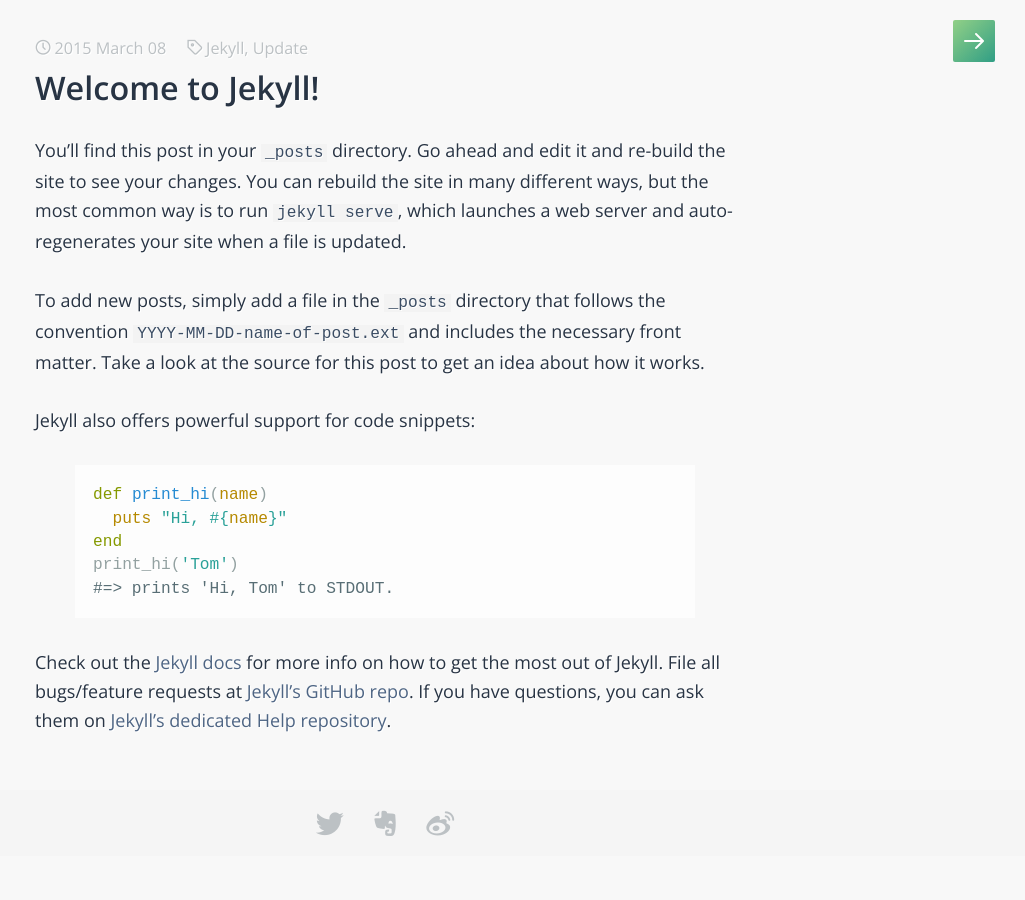
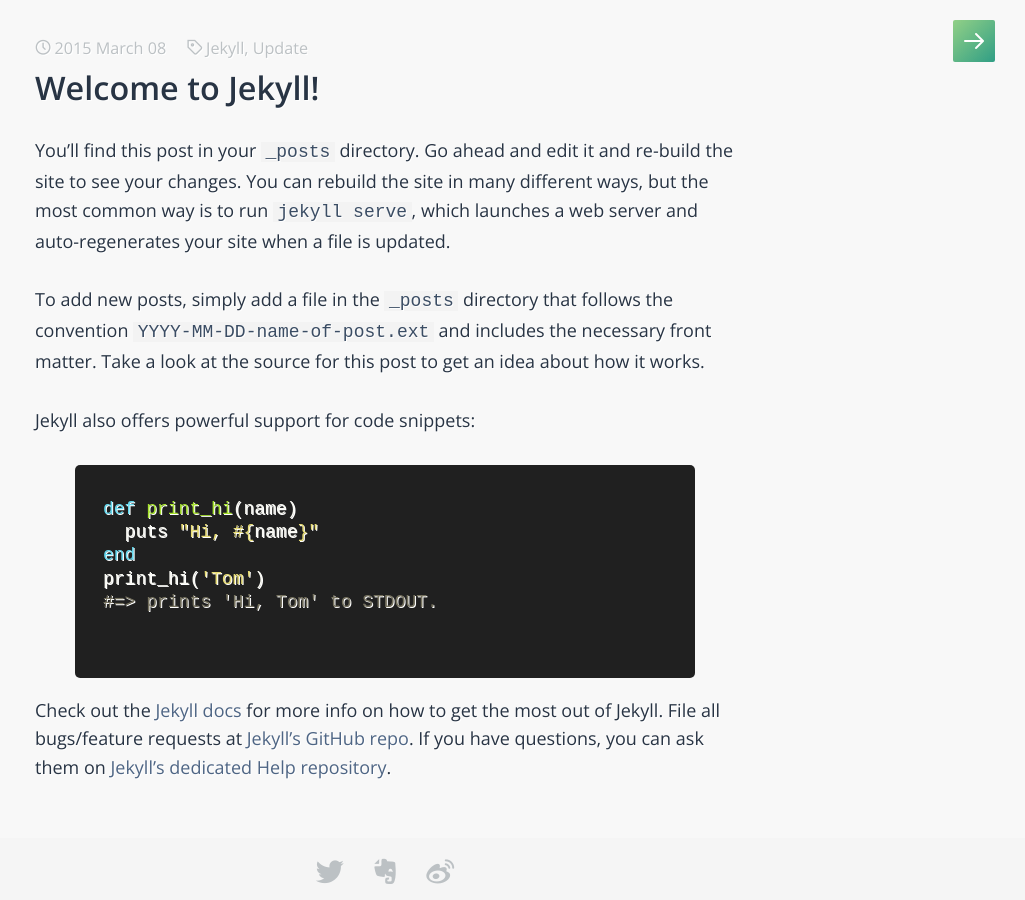
Before and after one commit to hipeace86/hipeace86.github.io, a Jekyll site: the page built from _posts/2015-03-08-welcome-to-jekyll.markdown, in a window 1280 px wide. Shown: the whole page, without its empty margins (255-1280 px from the left). Built offline with Jekyll 4.4.1, drawn with Linux system fonts in a browser that asks for light colours; some web fonts are replaced.

Commit message:
pygments theme

```diff
--- a/_includes/head.html
+++ b/_includes/head.html
@@ -8,8 +8,7 @@
   <meta name="description" content="{% if page.excerpt %}{{ page.excerpt | strip_html | strip_newlines | truncate: 160 }}{% else %}{{ site.description }}{% endif %}">
 
   <link href='http://fonts.googleapis.com/css?family=Open+Sans:400,400italic,600|Droid+Sans+Mono' rel='stylesheet' type='text/css'>
-  <link rel="stylesheet" href="{{ "/css/main.css" | prepend: site.baseurl }}">
-  <link rel="stylesheet" href="{{ "/css/pygments.css" | prepend: site.baseurl }}">
+  <link rel="stylesheet" href="{{ "/css/main.css" | prepend: site.baseurl }}" rel='stylesheet' type='text/css'>
   <link rel="canonical" href="{{ page.url | replace:'index.html','' | prepend: site.baseurl | prepend: site.url }}">
   <link rel="alternate" type="application/rss+xml" title="{{ site.title }}" href="{{ "/feed.xml" | prepend: site.baseurl | prepend: site.url }}" />
 
--- a/_sass/5-post.sass
+++ b/_sass/5-post.sass
@@ -96,7 +96,7 @@
 
   code
     font-family: $post-code-font
-    font-size: .9em
+    font-size: 1em
 
   *:not(pre) > code
     padding: 0 .25em
@@ -108,7 +108,6 @@
     margin-bottom: $post-paragraph-spacing
     padding: 1em
     line-height: 1.3
-    background: $post-code-block-bg
     overflow: auto
     -webkit-overflow-scrolling: touch
     &::-webkit-scrollbar
--- a/_sass/8-code.scss
+++ b/_sass/8-code.scss
@@ -1,72 +1,78 @@
-// https://gist.github.com/edwardhotchkiss/2005058
+.highlight {
+      white-space: pre;
+        overflow: auto;
+          word-wrap: normal; /* horizontal scrolling */
+            -moz-border-radius: 5px;
+              -webkit-border-radius: 5px;
+                border-radius: 5px;
+                  padding: 15px;
+                    padding-left: 10px;
+                      background: #202020;
+                        color: #C1C2C3;
+                    }
 
-.lineno { color: #BCC1C4 }
 
-.highlight .c { color: #586E75 } /* Comment */
-.highlight .err { color: #93A1A1 } /* Error */
-.highlight .g { color: #93A1A1 } /* Generic */
-.highlight .k { color: #859900 } /* Keyword */
-.highlight .l { color: #93A1A1 } /* Literal */
-.highlight .n { color: #93A1A1 } /* Name */
-.highlight .o { color: #859900 } /* Operator */
-.highlight .x { color: #CB4B16 } /* Other */
-.highlight .p { color: #93A1A1 } /* Punctuation */
-.highlight .cm { color: #586E75 } /* Comment.Multiline */
-.highlight .cp { color: #859900 } /* Comment.Preproc */
-.highlight .c1 { color: #586E75 } /* Comment.Single */
-.highlight .cs { color: #859900 } /* Comment.Special */
-.highlight .gd { color: #2AA198 } /* Generic.Deleted */
-.highlight .ge { color: #93A1A1; font-style: italic } /* Generic.Emph */
-.highlight .gr { color: #DC322F } /* Generic.Error */
-.highlight .gh { color: #CB4B16 } /* Generic.Heading */
-.highlight .gi { color: #859900 } /* Generic.Inserted */
-.highlight .go { color: #93A1A1 } /* Generic.Output */
-.highlight .gp { color: #93A1A1 } /* Generic.Prompt */
-.highlight .gs { color: #93A1A1; font-weight: bold } /* Generic.Strong */
-.highlight .gu { color: #CB4B16 } /* Generic.Subheading */
-.highlight .gt { color: #93A1A1 } /* Generic.Traceback */
-.highlight .kc { color: #CB4B16 } /* Keyword.Constant */
-.highlight .kd { color: #268BD2 } /* Keyword.Declaration */
-.highlight .kn { color: #859900 } /* Keyword.Namespace */
-.highlight .kp { color: #859900 } /* Keyword.Pseudo */
-.highlight .kr { color: #268BD2 } /* Keyword.Reserved */
-.highlight .kt { color: #DC322F } /* Keyword.Type */
-.highlight .ld { color: #93A1A1 } /* Literal.Date */
-.highlight .m { color: #2AA198 } /* Literal.Number */
-.highlight .s { color: #2AA198 } /* Literal.String */
-.highlight .na { color: #93A1A1 } /* Name.Attribute */
-.highlight .nb { color: #B58900 } /* Name.Builtin */
-.highlight .nc { color: #268BD2 } /* Name.Class */
-.highlight .no { color: #CB4B16 } /* Name.Constant */
-.highlight .nd { color: #268BD2 } /* Name.Decorator */
-.highlight .ni { color: #CB4B16 } /* Name.Entity */
-.highlight .ne { color: #CB4B16 } /* Name.Exception */
-.highlight .nf { color: #268BD2 } /* Name.Function */
-.highlight .nl { color: #93A1A1 } /* Name.Label */
-.highlight .nn { color: #93A1A1 } /* Name.Namespace */
-.highlight .nx { color: #555 } /* Name.Other */
-.highlight .py { color: #93A1A1 } /* Name.Property */
-.highlight .nt { color: #268BD2 } /* Name.Tag */
-.highlight .nv { color: #268BD2 } /* Name.Variable */
-.highlight .ow { color: #859900 } /* Operator.Word */
-.highlight .w { color: #93A1A1 } /* Text.Whitespace */
-.highlight .mf { color: #2AA198 } /* Literal.Number.Float */
-.highlight .mh { color: #2AA198 } /* Literal.Number.Hex */
-.highlight .mi { color: #2AA198 } /* Literal.Number.Integer */
-.highlight .mo { color: #2AA198 } /* Literal.Number.Oct */
-.highlight .sb { color: #586E75 } /* Literal.String.Backtick */
-.highlight .sc { color: #2AA198 } /* Literal.String.Char */
-.highlight .sd { color: #93A1A1 } /* Literal.String.Doc */
-.highlight .s2 { color: #2AA198 } /* Literal.String.Double */
-.highlight .se { color: #CB4B16 } /* Literal.String.Escape */
-.highlight .sh { color: #93A1A1 } /* Literal.String.Heredoc */
-.highlight .si { color: #2AA198 } /* Literal.String.Interpol */
-.highlight .sx { color: #2AA198 } /* Literal.String.Other */
-.highlight .sr { color: #DC322F } /* Literal.String.Regex */
-.highlight .s1 { color: #2AA198 } /* Literal.String.Single */
-.highlight .ss { color: #2AA198 } /* Literal.String.Symbol */
-.highlight .bp { color: #268BD2 } /* Name.Builtin.Pseudo */
-.highlight .vc { color: #268BD2 } /* Name.Variable.Class */
-.highlight .vg { color: #268BD2 } /* Name.Variable.Global */
-.highlight .vi { color: #268BD2 } /* Name.Variable.Instance */
-.highlight .il { color: #2AA198 } /* Literal.Number.Integer.Long */
+                    .highlight .hll { background-color: #202020 }
+                    .highlight .c { color: #75715e } /* Comment */
+                    .highlight .err { color: #960050; background-color: #1e0010 } /* Error */
+                    .highlight .k { color: #66d9ef } /* Keyword */
+                    .highlight .l { color: #ae81ff } /* Literal */
+                    .highlight .n { color: #f8f8f2 } /* Name */
+                    .highlight .o { color: #f92672 } /* Operator */
+                    .highlight .p { color: #f8f8f2 } /* Punctuation */
+                    .highlight .cm { color: #75715e } /* Comment.Multiline */
+                    .highlight .cp { color: #75715e } /* Comment.Preproc */
+                    .highlight .c1 { color: #75715e } /* Comment.Single */
+                    .highlight .cs { color: #75715e } /* Comment.Special */
+                    .highlight .ge { font-style: italic } /* Generic.Emph */
+                    .highlight .gs { font-weight: bold } /* Generic.Strong */
+                    .highlight .kc { color: #66d9ef } /* Keyword.Constant */
+                    .highlight .kd { color: #66d9ef } /* Keyword.Declaration */
+                    .highlight .kn { color: #f92672 } /* Keyword.Namespace */
+                    .highlight .kp { color: #66d9ef } /* Keyword.Pseudo */
+                    .highlight .kr { color: #66d9ef } /* Keyword.Reserved */
+                    .highlight .kt { color: #66d9ef } /* Keyword.Type */
+                    .highlight .ld { color: #e6db74 } /* Literal.Date */
+                    .highlight .m { color: #ae81ff } /* Literal.Number */
+                    .highlight .s { color: #e6db74 } /* Literal.String */
+                    .highlight .na { color: #a6e22e } /* Name.Attribute */
+                    .highlight .nb { color: #f8f8f2 } /* Name.Builtin */
+                    .highlight .nc { color: #a6e22e } /* Name.Class */
+                    .highlight .no { color: #66d9ef } /* Name.Constant */
+                    .highlight .nd { color: #a6e22e } /* Name.Decorator */
+                    .highlight .ni { color: #f8f8f2 } /* Name.Entity */
+                    .highlight .ne { color: #a6e22e } /* Name.Exception */
+                    .highlight .nf { color: #a6e22e } /* Name.Function */
+                    .highlight .nl { color: #f8f8f2 } /* Name.Label */
+                    .highlight .nn { color: #f8f8f2 } /* Name.Namespace */
+                    .highlight .nx { color: #a6e22e } /* Name.Other */
+                    .highlight .py { color: #f8f8f2 } /* Name.Property */
+                    .highlight .nt { color: #f92672 } /* Name.Tag */
+                    .highlight .nv { color: #f8f8f2 } /* Name.Variable */
+                    .highlight .ow { color: #f92672 } /* Operator.Word */
+                    .highlight .w { color: #f8f8f2 } /* Text.Whitespace */
+                    .highlight .mf { color: #ae81ff } /* Literal.Number.Float */
+                    .highlight .mh { color: #ae81ff } /* Literal.Number.Hex */
+                    .highlight .mi { color: #ae81ff } /* Literal.Number.Integer */
+                    .highlight .mo { color: #ae81ff } /* Literal.Number.Oct */
+                    .highlight .sb { color: #e6db74 } /* Literal.String.Backtick */
+                    .highlight .sc { color: #e6db74 } /* Literal.String.Char */
+                    .highlight .sd { color: #e6db74 } /* Literal.String.Doc */
+                    .highlight .s2 { color: #e6db74 } /* Literal.String.Double */
+                    .highlight .se { color: #ae81ff } /* Literal.String.Escape */
+                    .highlight .sh { color: #e6db74 } /* Literal.String.Heredoc */
+                    .highlight .si { color: #e6db74 } /* Literal.String.Interpol */
+                    .highlight .sx { color: #e6db74 } /* Literal.String.Other */
+                    .highlight .sr { color: #e6db74 } /* Literal.String.Regex */
+                    .highlight .s1 { color: #e6db74 } /* Literal.String.Single */
+                    .highlight .ss { color: #e6db74 } /* Literal.String.Symbol */
+                    .highlight .bp { color: #f8f8f2 } /* Name.Builtin.Pseudo */
+                    .highlight .vc { color: #f8f8f2 } /* Name.Variable.Class */
+                    .highlight .vg { color: #f8f8f2 } /* Name.Variable.Global */
+                    .highlight .vi { color: #f8f8f2 } /* Name.Variable.Instance */
+                    .highlight .il { color: #ae81ff } /* Literal.Number.Integer.Long */
+
+                    .highlight .gh { } /* Generic Heading & Diff Header */
+                    .highlight .gu { color: #75715e; } /* Generic.Subheading & Diff Unified/Comment? */
+                    .highlight .gd { color: #f92672; } /* Generic.Deleted & Diff Deleted */
+                    .highlight .gi { color: #a6e22e; } /* Generic.Inserted & Diff Inserted */
```
